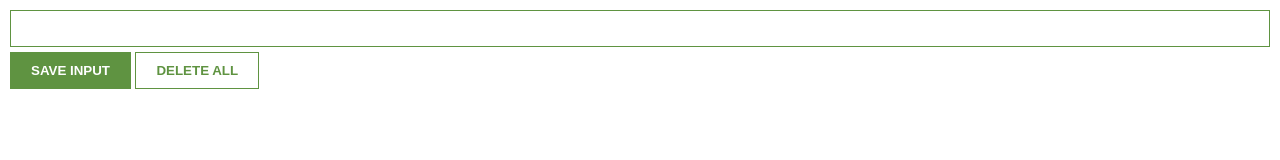
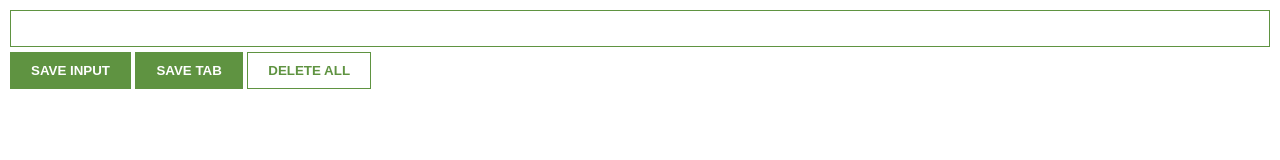
Before and after one commit to gurpreetbarpagga/TeamLead, a browser extension: page index.html in a window 1280 px wide. Drawn offline with Linux system fonts and the light colour scheme.

Commit message:
Added save tab button

```diff
--- a/index.html
+++ b/index.html
@@ -5,6 +5,7 @@
     <body>
         <input id="input-el" type="text">
         <button id="input-btn">SAVE INPUT</button>
+        <button id ="savetab-btn">SAVE TAB</button>
         <button id="delete-btn">DELETE ALL</button>
         <ul id="ul-el"></ul>
         <script src="index.js"></script>
```
